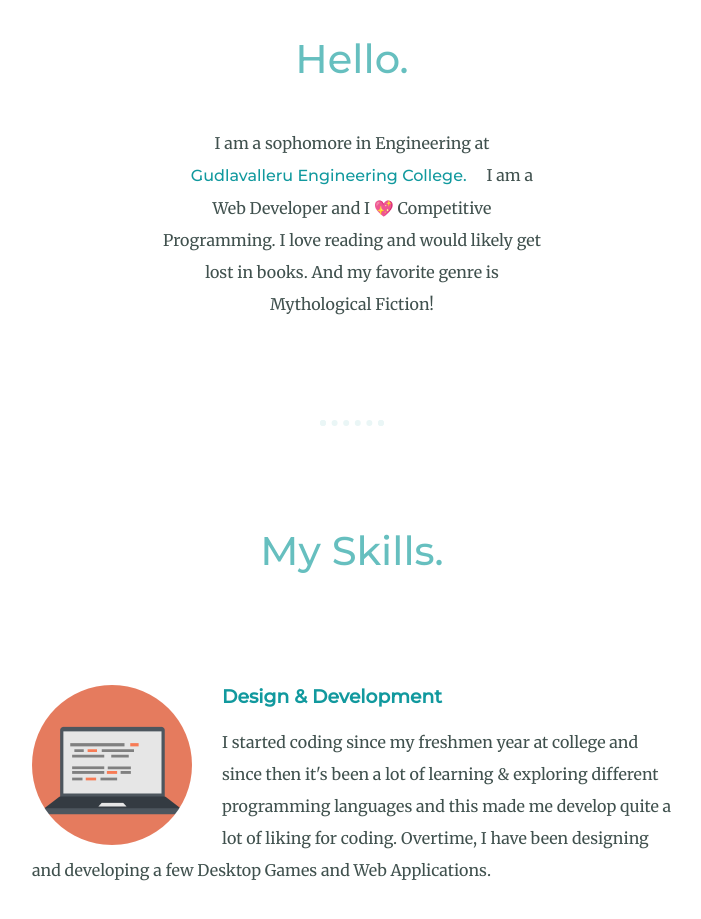
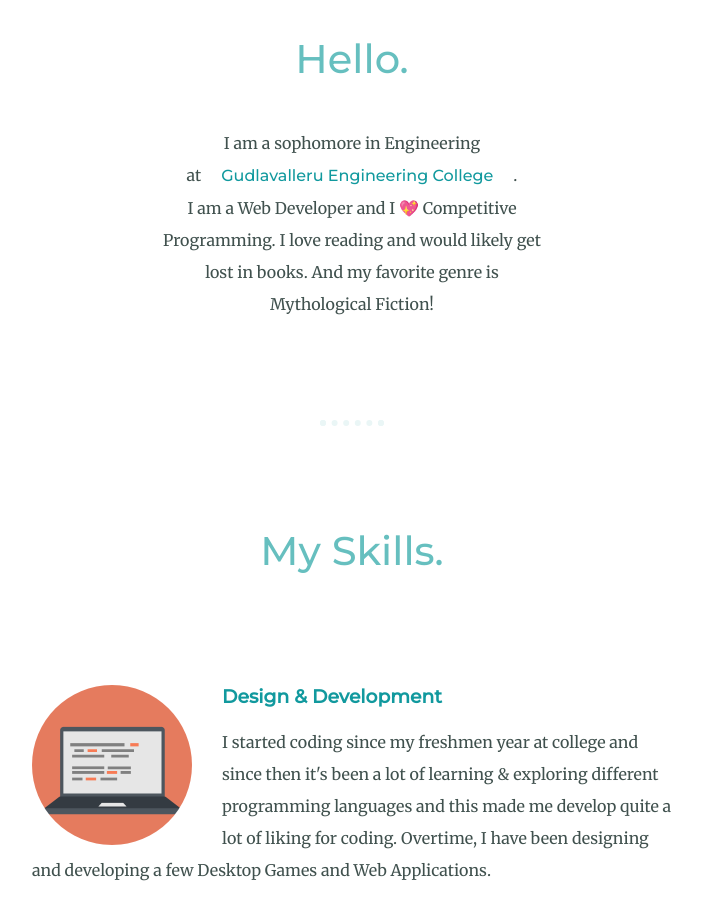
Before and after one commit to Prathyusha2210/CSS---My-Site, a plain HTML site: page index.html in a window 1280 px wide. Shown: the part 1141-2060 px from the top of the page, without its empty margins (288-989 px from the left). Drawn offline with Linux system fonts and the light colour scheme.

Commit message:
modified .css

```diff
--- a/index.html
+++ b/index.html
@@ -28,7 +28,8 @@
       <div class="profile">
         <img class="profile-pic" src="images/profile-picture.png" alt="Prathyusha">
         <h2>Hello.</h2>
-        <p class="intro" >I am a sophomore in Engineering at <a href="https://gecgudlavalleru.ac.in/">Gudlavalleru Engineering College.</a>I am a Web Developer and I 💖 Competitive Programming. I love reading and would likely get lost in books. And my favorite genre is Mythological Fiction!</p>
+        <p class="intro" >I am a sophomore in Engineering at<a style = "margin: none none;" href="https://gecgudlavalleru.ac.in/">Gudlavalleru Engineering College</a>.</p>
+        <p class = "intro">I am a Web Developer and I 💖 Competitive Programming. I love reading and would likely get lost in books. And my favorite genre is Mythological Fiction!</p>
       </div>
       <hr>
       <div class="skills">
```
